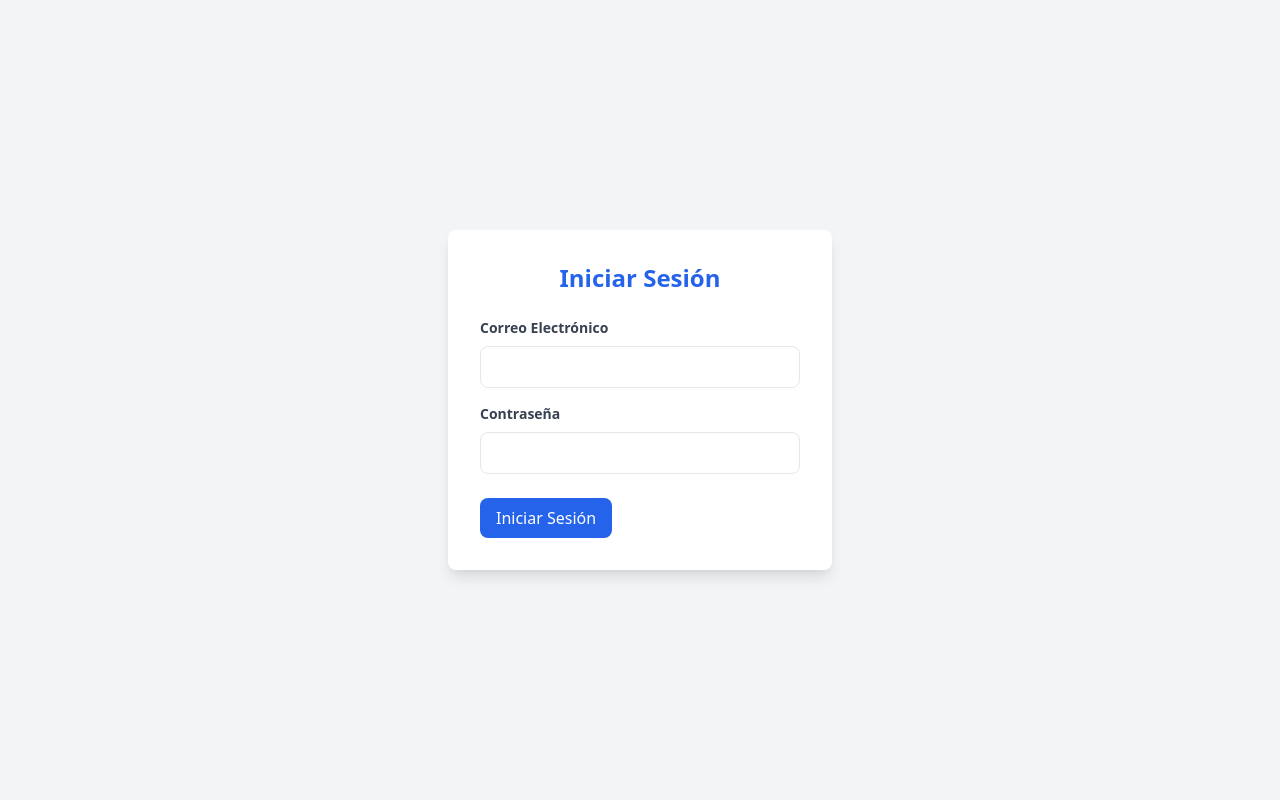
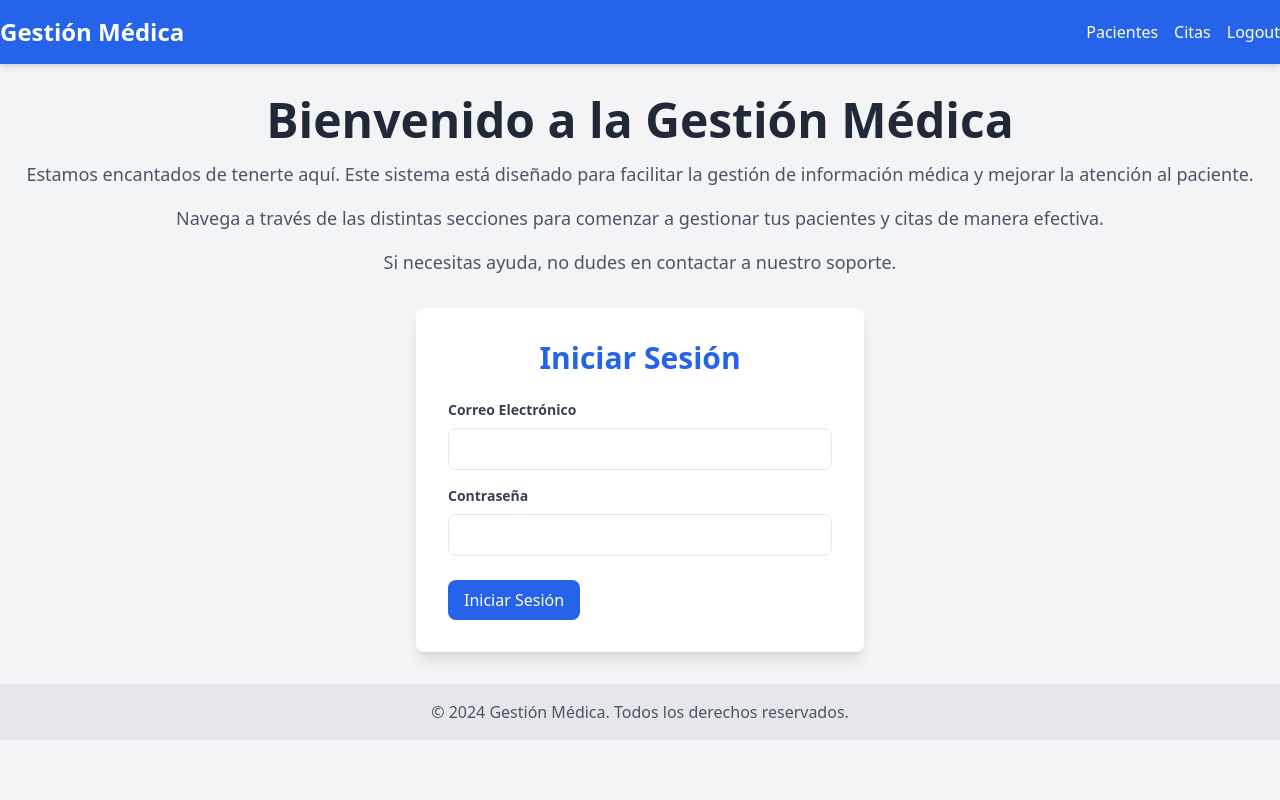
Before and after one commit to Shinder-S/hospital, a PHP site: page / in a window 1280 px wide. Run offline with PHP 8.4, Linux system fonts and the light colour scheme.

Commit message:
modifico home

```diff
--- a/templates/home.phtml
+++ b/templates/home.phtml
@@ -1,26 +1,33 @@
-<!DOCTYPE html>
-<html lang="es">
-<head>
-    <meta charset="UTF-8">
-    <meta name="viewport" content="width=device-width, initial-scale=1.0">
-    <title>Gestion medica</title>
-    <link href="https://cdn.jsdelivr.net/npm/tailwindcss@2.2.19/dist/tailwind.min.css" rel="stylesheet">
-</head>
-<body class="bg-gray-100 flex items-center justify-center min-h-screen">
-    <div class="bg-white p-8 rounded-lg shadow-lg w-full max-w-sm">
-        <h2 class="text-2xl font-bold text-center mb-6 text-blue-600">Iniciar Sesión</h2>
+<?php require "header.phtml"; ?>
+
+<main class="container mx-auto mt-8">
+    <div class="text-center mb-8">
+        <h1 class="text-5xl font-bold text-gray-800 mb-4">Bienvenido a la Gestión Médica</h1>
+        <p class="text-lg text-gray-600 mb-4">
+            Estamos encantados de tenerte aquí. Este sistema está diseñado para facilitar la gestión de información médica y mejorar la atención al paciente.
+        </p>
+        <p class="text-lg text-gray-600 mb-4">
+            Navega a través de las distintas secciones para comenzar a gestionar tus pacientes y citas de manera efectiva.
+        </p>
+        <p class="text-lg text-gray-600 mb-4">
+            Si necesitas ayuda, no dudes en contactar a nuestro soporte.
+        </p>
+    </div>
+
+    <div class="bg-white shadow-lg rounded-lg p-8 max-w-md mx-auto">
+        <h2 class="text-3xl font-bold text-center mb-6 text-blue-600">Iniciar Sesión</h2>
 
         <form action="login" method="POST">
             <div class="mb-4">
                 <label for="email" class="block text-gray-700 text-sm font-bold mb-2">Correo Electrónico</label>
-                <input type="text" id="email" name="email" required
-                       class="w-full px-3 py-2 border rounded-lg text-gray-700 focus:outline-none focus:border-blue-500">
+                <input type="email" id="email" name="email" required
+                       class="w-full px-3 py-2 border rounded-lg text-gray-700 focus:outline-none focus:border-blue-500 transition duration-300">
             </div>
 
             <div class="mb-6">
                 <label for="password" class="block text-gray-700 text-sm font-bold mb-2">Contraseña</label>
                 <input type="password" id="password" name="password" required
-                       class="w-full px-3 py-2 border rounded-lg text-gray-700 focus:outline-none focus:border-blue-500">
+                       class="w-full px-3 py-2 border rounded-lg text-gray-700 focus:outline-none focus:border-blue-500 transition duration-300">
             </div>
 
             <div class="flex items-center justify-between">
@@ -30,5 +37,7 @@
             </div>
         </form>
     </div>
-</body>
-</html>
+</main>
+<footer class="bg-gray-200 text-center p-4 mt-8">
+    <p class="text-gray-600">© 2024 Gestión Médica. Todos los derechos reservados.</p>
+</footer>
```
Also changed, not shown: templates/formuEditarCita.phtml (added, +14 -0 lines).
